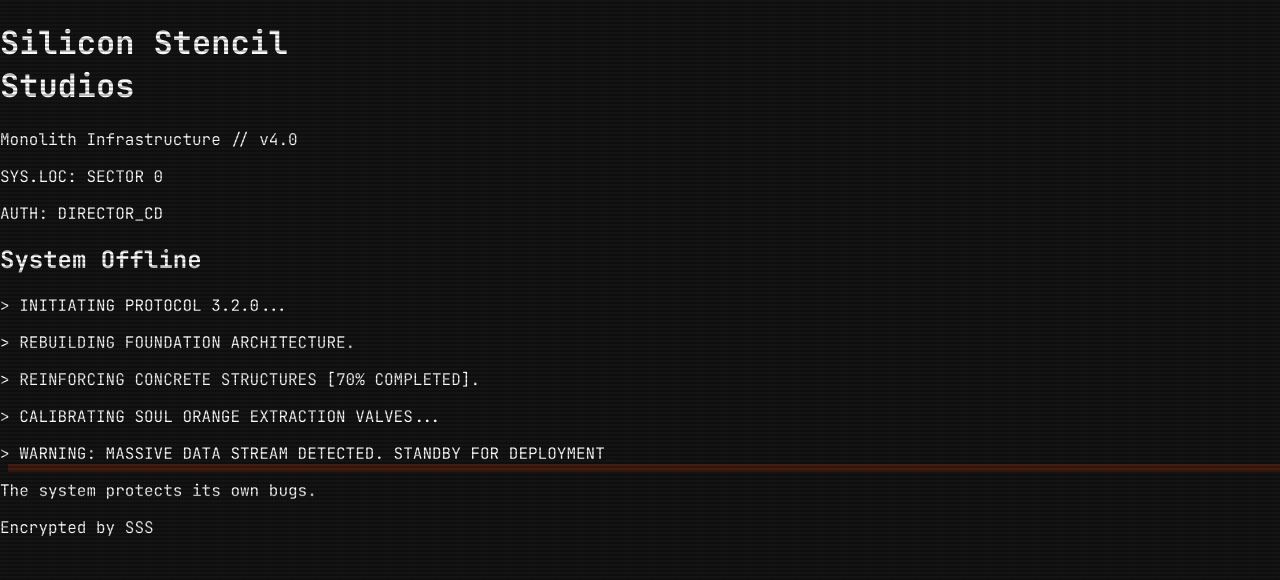
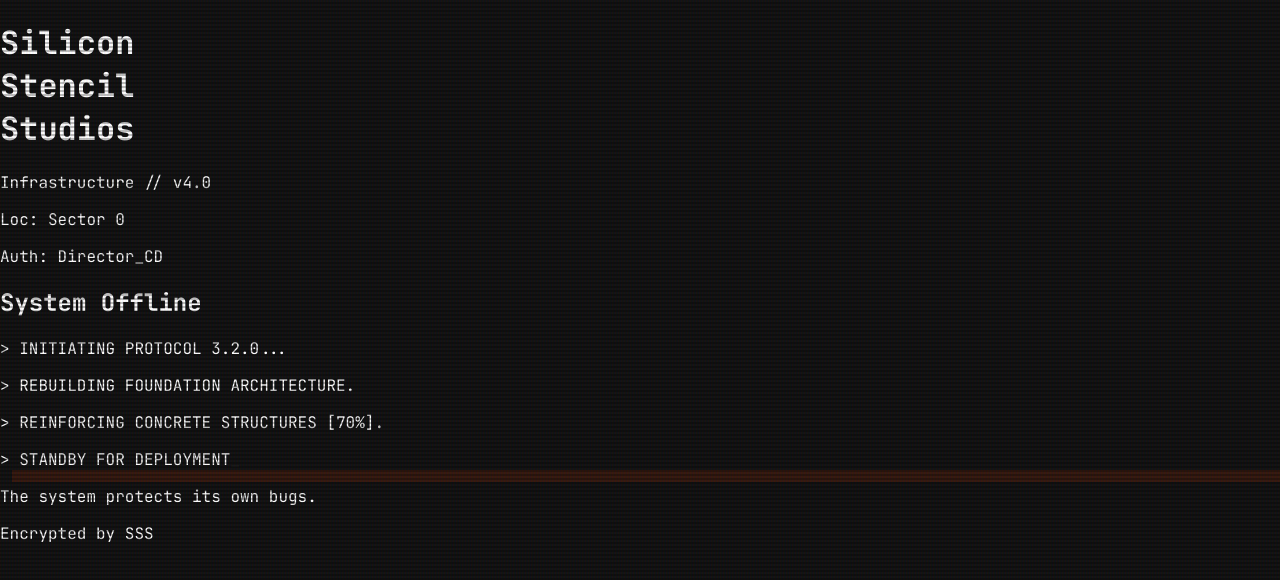
Before and after one commit to siliconstencil/siliconstencil-web, a Next.js app: page / in a window 1280 px wide. Shown: the top 580 px of the page. Built offline with nearby package versions, Linux system fonts and the light colour scheme.

Commit message:
style: 3-line header and absolute center layout for sss

```diff
--- a/src/app/page.tsx
+++ b/src/app/page.tsx
@@ -5,68 +5,50 @@ export default function SSSPage() {
         @import url('https://fonts.googleapis.com/css2?family=JetBrains+Mono:wght@400;700;800&display=swap');
         div, h1, h2, p, footer, header, section { font-family: 'JetBrains Mono', monospace; }
         .soul-orange { color: #FF4500; }
-        .bg-soul-orange { background-color: #FF4500; }
-        .border-soul-orange { border-color: #FF4500; }
         .scanlines {
           position: fixed; top: 0; left: 0; width: 100vw; height: 100vh;
           background: linear-gradient(rgba(18, 16, 16, 0) 50%, rgba(0, 0, 0, 0.25) 50%), linear-gradient(90deg, rgba(255, 0, 0, 0.06), rgba(0, 255, 0, 0.02), rgba(0, 0, 255, 0.06));
           background-size: 100% 4px, 3px 100%; pointer-events: none; z-index: 50;
         }
-        .brutalist-box { box-shadow: 8px 8px 0px 0px rgba(255, 69, 0, 0.2); transition: all 0.2s ease; }
+        .brutalist-box { box-shadow: 12px 12px 0px 0px rgba(255, 69, 0, 0.15); }
         .blink { animation: blinker 1s linear infinite; }
         @keyframes blinker { 50% { opacity: 0; } }
-        .glitch-load { animation: glitchIn 0.5s cubic-bezier(0.25, 0.46, 0.45, 0.94) both; }
-        @keyframes glitchIn {
-          0% { transform: translate(0); opacity: 0; }
-          20% { transform: translate(-5px, 5px); opacity: 0.5; }
-          40% { transform: translate(-5px, -5px); opacity: 1; }
-          60% { transform: translate(5px, 5px); }
-          80% { transform: translate(5px, -5px); }
-          100% { transform: translate(0); }
-        }
       `}} />
-
       <div className="scanlines"></div>
-
-      <main className="z-10 w-full max-w-4xl flex flex-col gap-8">
-        <header className="border-b-4 border-zinc-800 pb-4 flex justify-between items-end glitch-load" style={{ animationDelay: '0.2s' }}>
-          <div>
-            <h1 className="text-3xl md:text-5xl font-extrabold text-white uppercase tracking-tighter">Silicon Stencil<br />Studios</h1>
-            <p className="text-xs md:text-sm mt-2 tracking-widest uppercase">Monolith Infrastructure // v4.0</p>
+      <main className="z-10 w-full max-w-2xl flex flex-col gap-6">
+        <header className="border-b-2 border-zinc-800 pb-4 flex justify-between items-end">
+          <div className="leading-none">
+            <h1 className="text-4xl md:text-5xl font-extrabold text-white uppercase tracking-tighter">
+              Silicon<br />Stencil<br />Studios
+            </h1>
+            <p className="text-[10px] tracking-[0.3em] uppercase mt-4 text-zinc-500">Infrastructure // v4.0</p>
           </div>
-          <div className="text-right hidden md:block">
-            <p className="text-xs text-zinc-600">SYS.LOC: SECTOR 0</p>
-            <p className="text-xs text-zinc-600">AUTH: DIRECTOR_CD</p>
+          <div className="text-right text-[10px] text-zinc-700 hidden md:block uppercase font-bold">
+            <p>Loc: Sector 0</p>
+            <p>Auth: Director_CD</p>
           </div>
         </header>
-
-        <section className="border-4 border-zinc-800 p-6 md:p-10 brutalist-box bg-black relative glitch-load" style={{ animationDelay: '0.4s' }}>
-          <div className="absolute top-0 left-0 w-4 h-4 border-t-4 border-l-4 border-soul-orange -ml-1 -mt-1"></div>
-          <div className="absolute bottom-0 right-0 w-4 h-4 border-b-4 border-r-4 border-soul-orange -mr-1 -mb-1"></div>
-
-          <div className="flex flex-col gap-6 items-center text-center"> { /* Cerrahi Müdahale: İçerik merkezlendi */ }
-            <div className="flex items-center gap-3">
-              <div className="w-3 h-3 bg-soul-orange blink"></div>
-              <h2 className="text-xl md:text-2xl font-bold text-white uppercase tracking-widest">System Offline</h2>
+        <section className="border-2 border-zinc-800 p-8 brutalist-box bg-black relative">
+          <div className="absolute top-0 left-0 w-2 h-2 border-t-2 border-l-2 border-soul-orange -ml-1 -mt-1"></div>
+          <div className="absolute bottom-0 right-0 w-2 h-2 border-b-2 border-r-2 border-soul-orange -mr-1 -mb-1"></div>
+          <div className="flex flex-col gap-4">
+            <div className="flex items-center gap-2">
+              <div className="w-2 h-2 bg-soul-orange blink"></div>
+              <h2 className="text-lg font-bold text-white uppercase tracking-widest">System Offline</h2>
             </div>
-
-            <div className="space-y-2 text-sm md:text-base w-full max-w-xl">
-              <p className="text-zinc-300">&gt; INITIATING PROTOCOL 3.2.0...</p>
-              <p className="text-zinc-500">&gt; REBUILDING FOUNDATION ARCHITECTURE.</p>
-              <p className="text-zinc-500">&gt; REINFORCING CONCRETE STRUCTURES [70% COMPLETED].</p>
-              <p className="text-zinc-500">&gt; CALIBRATING SOUL ORANGE EXTRACTION VALVES...</p>
-              <p className="text-soul-orange font-bold mt-4">&gt; WARNING: MASSIVE DATA STREAM DETECTED. STANDBY FOR DEPLOYMENT<span className="blink">_</span></p>
+            <div className="space-y-1 text-xs md:text-sm tracking-tight">
+              <p className="text-zinc-400 font-bold tracking-normal">&gt; INITIATING PROTOCOL 3.2.0...</p>
+              <p className="text-zinc-600">&gt; REBUILDING FOUNDATION ARCHITECTURE.</p>
+              <p className="text-zinc-600">&gt; REINFORCING CONCRETE STRUCTURES [70%].</p>
+              <p className="text-soul-orange font-bold pt-2">&gt; STANDBY FOR DEPLOYMENT<span className="blink">_</span></p>
             </div>
           </div>
         </section>
-
-        <footer className="flex flex-col md:flex-row justify-between items-center text-xs text-zinc-600 uppercase glitch-load" style={{ animationDelay: '0.6s' }}>
+        <footer className="flex justify-between items-center text-[10px] text-zinc-700 uppercase italic">
           <p>The system protects its own bugs.</p>
-          <p className="mt-2 md:mt-0 text-soul-orange">Encrypted by SSS</p>
+          <p className="text-soul-orange not-italic font-bold">Encrypted by SSS</p>
         </footer>
       </main>
-
-      <div className="fixed inset-0 z-0 opacity-5 pointer-events-none" style={{ backgroundImage: 'linear-gradient(#a1a1aa 1px, transparent 1px), linear-gradient(90deg, #a1a1aa 1px, transparent 1px)', backgroundSize: '50px 50px' }}></div>
     </div>
   )
 }
```
